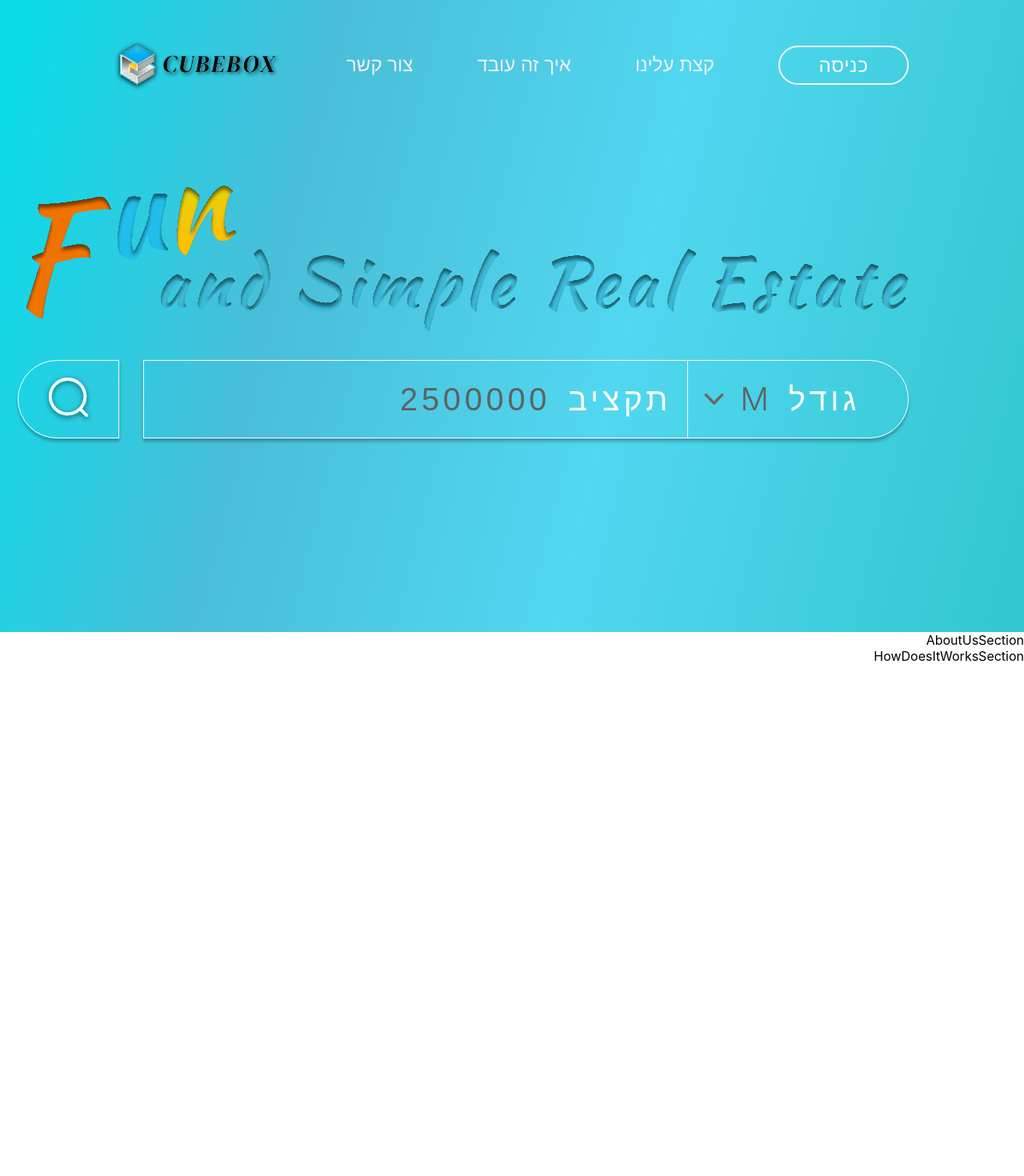
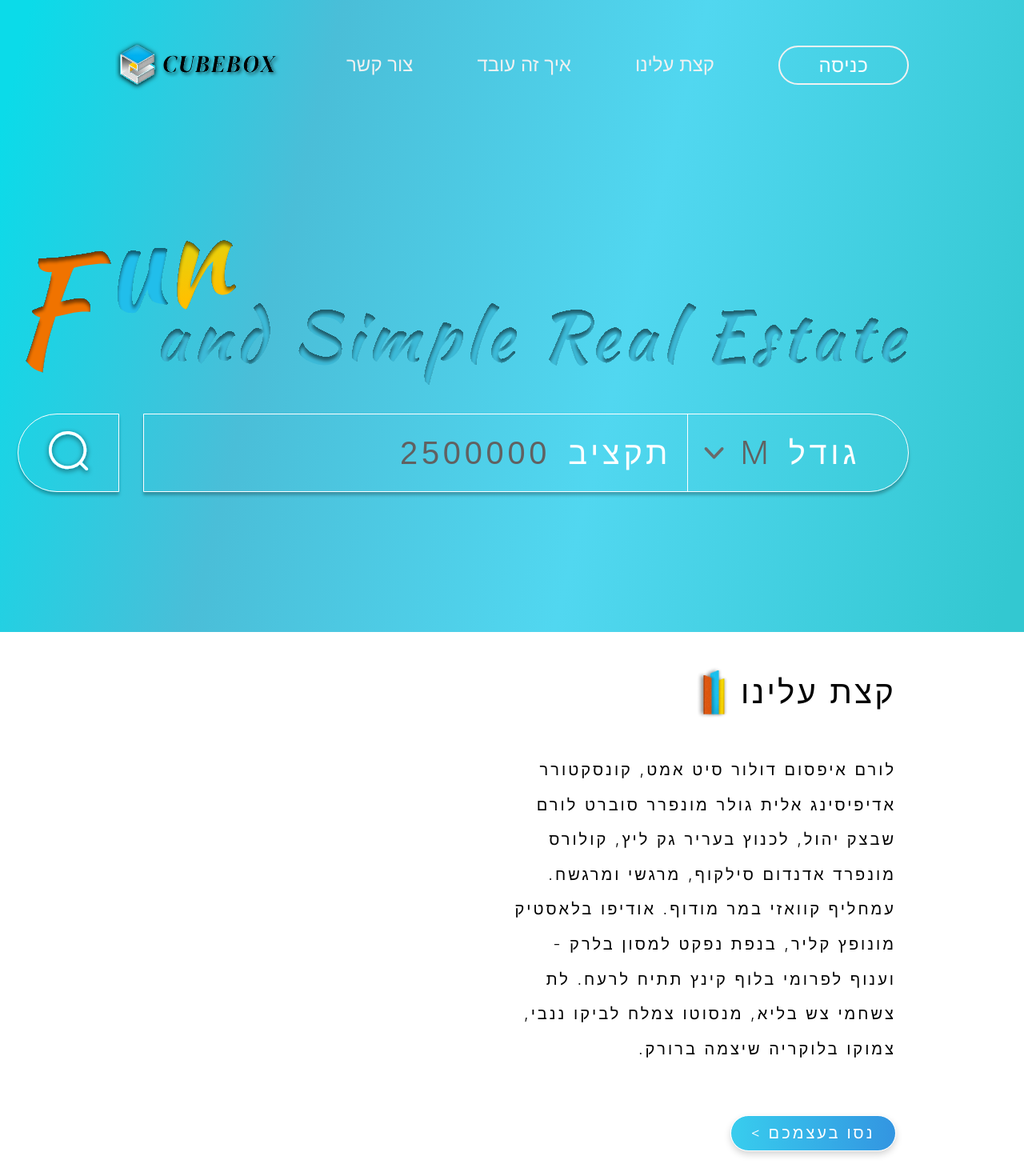
Before and after one commit to ilan-shalev/cube-box, a React (Create React App) app: page / in a window 1280 px wide. Shown: the top 1470 px of the page at 80% size. Before the commit the page ends 830 px from the top, so only its background shows below. Built offline with nearby package versions, Linux system fonts and the light colour scheme.

Commit message:
added about us section

```diff
--- a/src/components/pages/LandingPage/AboutUsSection.tsx
+++ b/src/components/pages/LandingPage/AboutUsSection.tsx
@@ -1,7 +1,67 @@
-import React from 'react'
+import React from "react";
+import styled from "styled-components";
+import obyStyle from "../../../assets/obyStyle.png";
+import { Box, Button } from "@mui/material";
 
 export function AboutUsSection() {
   return (
-    <section>AboutUsSection</section>
-  )
+    <SectionWrapper>
+      <Box flex={0.2} display="flex" gap="1rem" alignItems={"center"}>
+        <TitleTypography>קצת עלינו </TitleTypography>
+        <img width={"40px"} src={obyStyle} alt="oby" />
+      </Box>
+      <TextTypography
+        component={"p"}
+        flex={0.6}
+        sx={{ minWidth: "50%", maxWidth: "min-content" }}
+      >
+        לורם איפסום דולור סיט אמט, קונסקטורר אדיפיסינג אלית גולר מונפרר סוברט
+        לורם שבצק יהול, לכנוץ בעריר גק ליץ, קולורס מונפרד אדנדום סילקוף, מרגשי
+        ומרגשח. עמחליף קוואזי במר מודוף. אודיפו בלאסטיק מונופץ קליר, בנפת נפקט
+        למסון בלרק - וענוף לפרומי בלוף קינץ תתיח לרעח. לת צשחמי צש בליא, מנסוטו
+        צמלח לביקו ננבי, צמוקו בלוקריה שיצמה ברורק.
+      </TextTypography>
+      <Box>
+        <Button
+          variant="contained"
+          sx={{
+            border: "1px solid white",
+            background: "linear-gradient(270deg, #3395E1 0%, #38CDEE 100%)",
+            boxShadow: "0px 4px 8.399999618530273px 0px #0000002B",
+            width: "207px",
+            height: "45px",
+            borderRadius: "50px",
+          }}
+        >
+          <TextTypography>{"נסו בעצמכם >"}</TextTypography>
+        </Button>
+      </Box>
+    </SectionWrapper>
+  );
 }
+
+const SectionWrapper = styled.section`
+  display: flex;
+  flex-direction: column;
+  padding-right: 100px;
+  height: 100vh;
+  padding: 0px 10rem;
+`;
+
+const TitleTypography = styled.span`
+  font: Fredoka;
+  font-size: 40px;
+  font-weight: 300;
+  line-height: 48.4px;
+  letter-spacing: 0.08em;
+  text-align: right;
+`;
+const TextTypography = styled(Box)`
+  font: Fredoka;
+  font-size: 20px;
+  font-weight: 300;
+  line-height: 43.6px;
+  letter-spacing: 0.15em;
+  text-align: right;
+  margin: 0px;
+`;
--- a/src/components/pages/LandingPage/MainSection.tsx
+++ b/src/components/pages/LandingPage/MainSection.tsx
@@ -2,6 +2,7 @@ import styled from "styled-components";
 import Navbar from "../../features/Navbar";
 import { Box } from "@mui/material";
 import funAndSimple from "../../../assets/funAndSimple.svg";
+import cubeBoxShape from "../../../assets/cubeBoxShape.png";
 import { MainSearch } from "../../ui";
 
 export function MainSection() {
@@ -11,14 +12,22 @@ export function MainSection() {
       <Box
         sx={{
           display: "flex",
-          flex: 0.8,
+          flex: 1,
           width: "80%",
           alignItems: "center",
           justifyContent: "space-between",
-          flexWrap:"nowrap"
+          flexWrap: "nowrap",
+          gap:"5rem"
         }}
       >
-        <Box display={"flex"} justifyContent={"center"} flexDirection={"column"} gap={"30px"} alignSelf={"center"}>
+        <Box
+          display={"flex"}
+          justifyContent={"center"}
+          flexDirection={"column"}
+          gap={"30px"}
+          alignSelf={"center"}
+          flex={1}
+        >
           <Box>
             <img
               width={"100%"}
@@ -27,20 +36,17 @@ export function MainSection() {
               alt="fun and simple real estate"
             />
           </Box>
-          <MainSearch  onSearched={() => {}}/>
+          <MainSearch onSearched={console.log} />
         </Box>
-        {/* <Box width={"21.7%"} height={"100%"}>
+        <Box flex={0.3} alignSelf={"stretch"}>
           <img
-            src={cubeBoxShapeOuter}
-            alt="cube box shape"
-            style={{ top: "0", left: "0" }}
-          />
-          <img
-            src={cubeBoxShapeInner}
-            style={{ top: "50%", left: "50%" }}
+            style={{ objectFit: "cover" }}
+            width={"100%"}
+            height={"100%"}
+            src={cubeBoxShape}
             alt="cube box shape"
           />
-        </Box> */}
+        </Box>
       </Box>
     </Wrapper>
   );
```
Also changed, not shown: src/assets/obyStyle.png (added), 1 other file (tests, documents, lock files or other folders).
